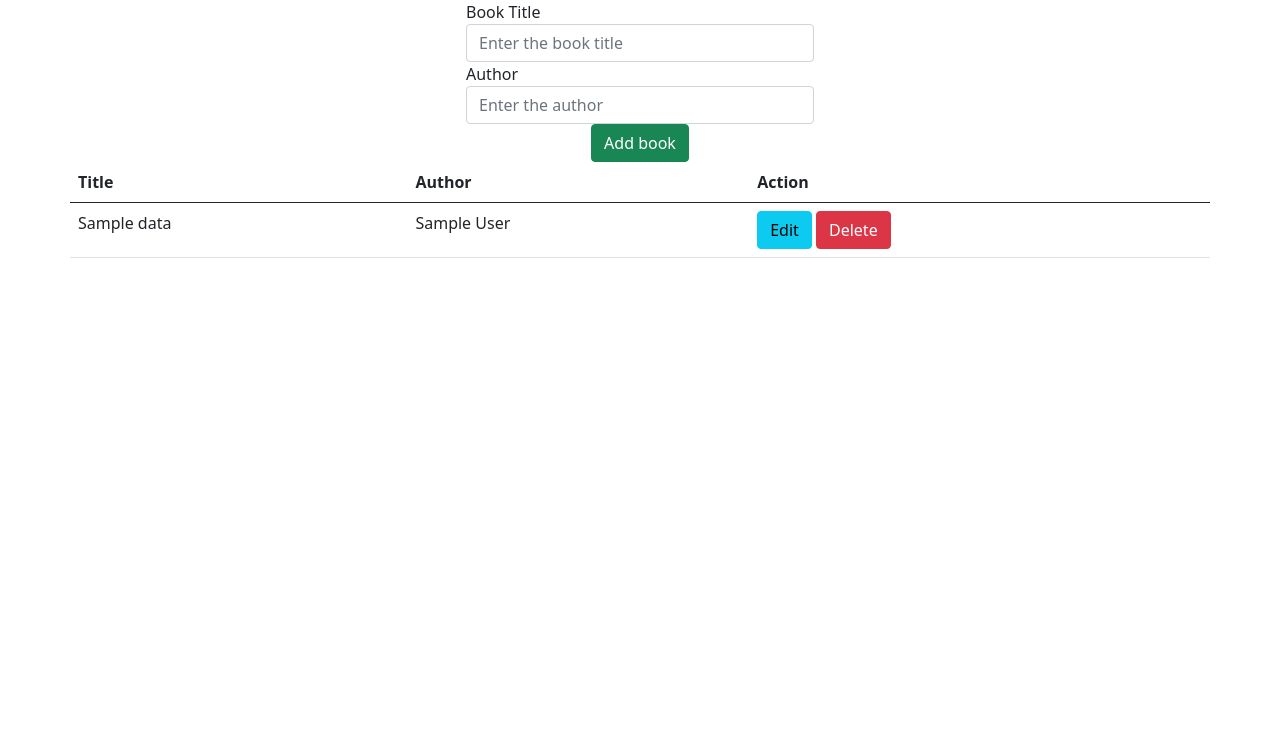
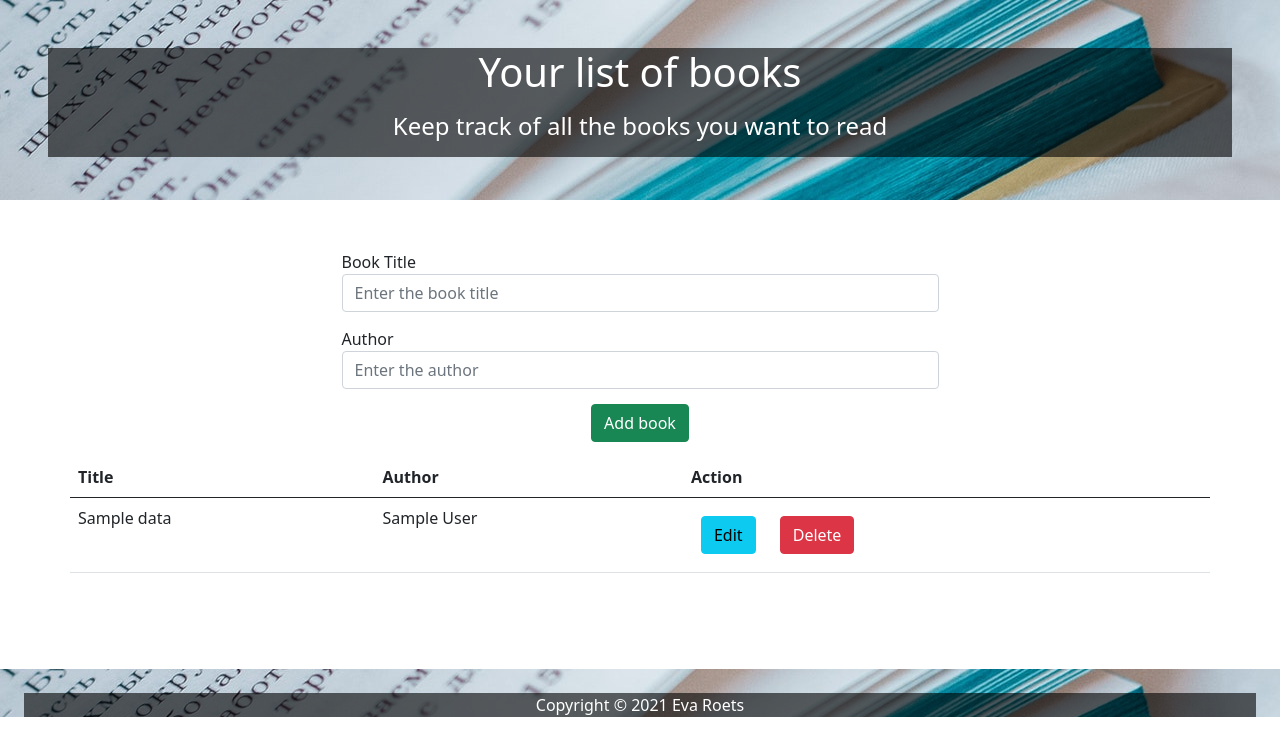
Before and after one commit to EvaRoets/crud-2, a PHP site: page / in a window 1280 px wide. Shown: the top 756 px of the page. Run offline with PHP 8.4, Linux system fonts and the light colour scheme; tables that the repository leaves empty or names only in its code hold one stand-in row (values such as "Sample post").

Commit message:
Add styling

```diff
--- a/index.php
+++ b/index.php
@@ -10,12 +10,31 @@
     <title>Your list of books</title>
 </head>
 <body>
+<header>
+    <!-- Background image -->
+    <div class="p-5 text-center bg-image sticky-top"
+         style="
+      background-image: url('./images/books.jpg');
+      height: 200px;
+      margin-bottom: 50px;
+    ">
+        <div class="mask" style="background-color: rgba(0, 0, 0, 0.6);">
+            <div class="d-flex justify-content-center align-items-center h-100">
+                <div class="text-white">
+                    <h1 class="mb-3">Your list of books</h1>
+                    <h4 class="mb-3">Keep track of all the books you want to read </h4>
+                </div>
+            </div>
+        </div>
+    </div>
+</header>
+
 <?php require_once "process.php"; ?>
 
 <!--add action message-->
 <?php
 if (isset($_SESSION["message"])): ?>
-        <div class="alert alert-<?=$_SESSION["msg_type"]?> ">
+    <div class="alert alert-<?= $_SESSION["msg_type"] ?> ">
         <?php
         echo $_SESSION["message"];
         unset($_SESSION["message"]);
@@ -31,24 +50,24 @@
     ?>
 
     <!-- add form-->
-    <div class="col-lg-4 col-md-4 col-sm-4 container justify-content-center">
+    <div class="col-lg-7 col-md-7 col-sm-7 container justify-content-center">
         <form action="process.php" method="POST">
-            <input type="hidden" name="id" value="<?= $id; ?>" >
-            <div class="form-group">
+            <input type="hidden" name="id" value="<?= $id; ?>">
+            <div class="form-group" style="margin:15px;">
                 <label for="title">Book Title</label>
                 <input type="text" name="title" class="form-control"
                        value="<?= $title; ?>"
                        placeholder="Enter the book title">
             </div>
 
-            <div class="form-group">
+            <div class="form-group" style="margin:15px;">
                 <label for="author">Author</label>
                 <input type="text" name="author" class="form-control"
                        value="<?= $author; ?>"
                        placeholder="Enter the author">
             </div>
 
-            <div class="form-group text-center">
+            <div class="form-group text-center" style="margin:15px;">
                 <?php if ($update == true): ?>
                     <button type="submit" name="update" class="btn btn-warning">Update</button>
                 <?php else: ?>
@@ -57,7 +76,6 @@
             </div>
         </form>
     </div>
-
 
     <!-- add table -->
     <div class="row justify-content-center">
@@ -78,14 +96,37 @@
                     <td><?= $row['author']; ?></td>
                     <td>
                         <a href="index.php?edit=<?= $row['id']; ?>"
-                           class="btn btn-info">Edit</a>
+                           class="btn btn-info"
+                           style="margin:10px;">Edit</a>
                         <a href="process.php?delete=<?= $row['id']; ?>"
-                           class="btn btn-danger">Delete</a>
+                           class="btn btn-danger"
+                           style="margin:10px;">Delete</a>
                     </td>
                 </tr>
             <?php endwhile; ?>
+
         </table>
     </div>
 </div>
+<footer>
+    <div class="p-4 text-center bg-image sticky-bottom"
+         style="
+      background-image: url('./images/books.jpg');
+      height: 40px;
+      margin-top: 80px;
+    ">
+        <div class="mask" style="background-color: rgba(0, 0, 0, 0.6);
+            <div class=" d-flex justify-content-center align-items-center h-100
+        ">
+        <div class="text-white">
+            Copyright &copy;
+            <script>document.write(new Date().getFullYear())</script>
+            Eva Roets
+        </div>
+    </div>
+    </div>
+    </div>
+
+</footer>
 </body>
 </html>
--- a/style.css
+++ b/style.css
@@ -1,7 +1,8 @@
+
 .form-control {
     width: 400px;
 }
 
-btn btn-success{
+btn btn-success {
     margin: 10px !important;
 }
```
Also changed, not shown: images/books.jpg (added). Lines whose indentation alone changed are shown as unchanged.
